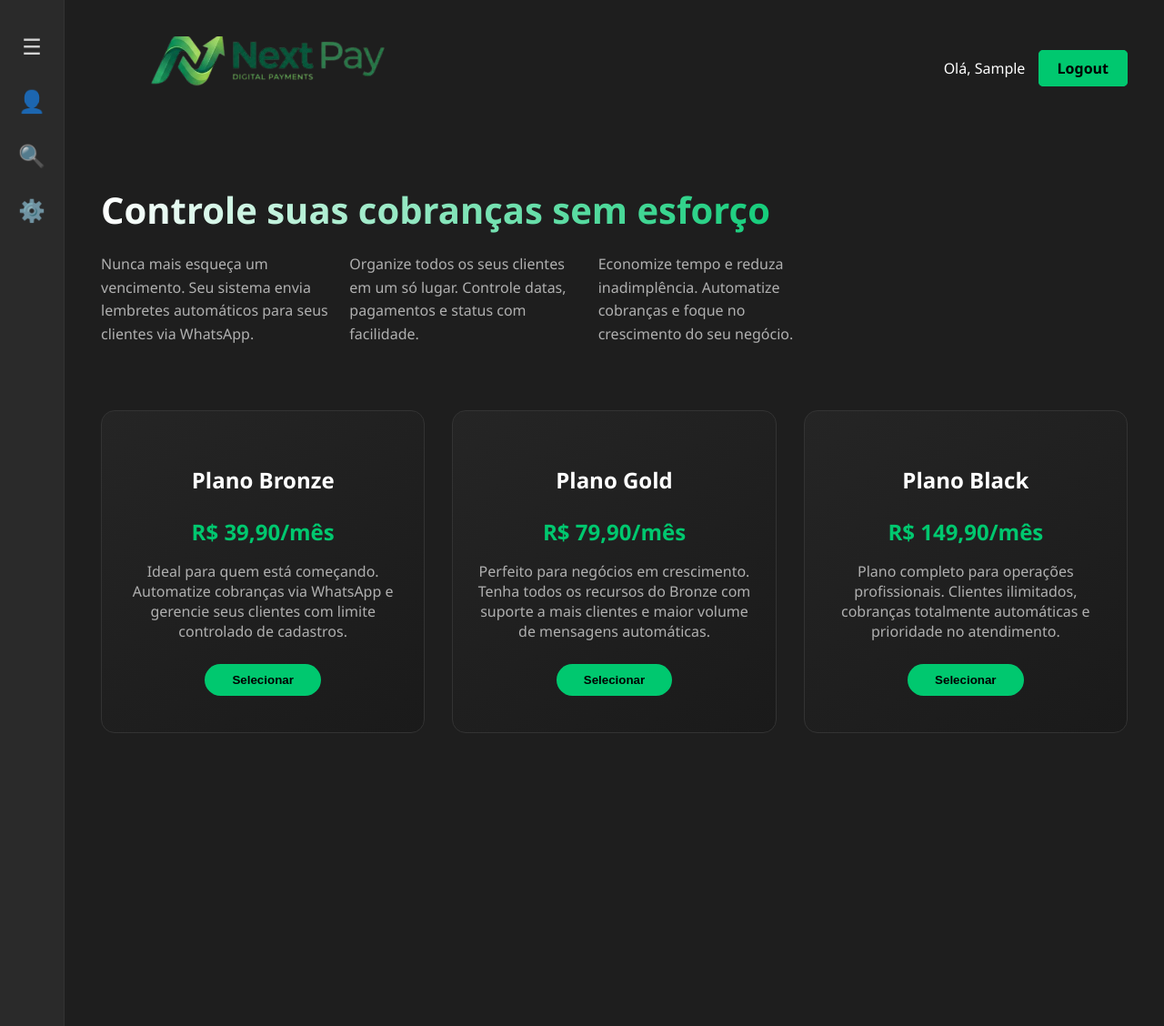
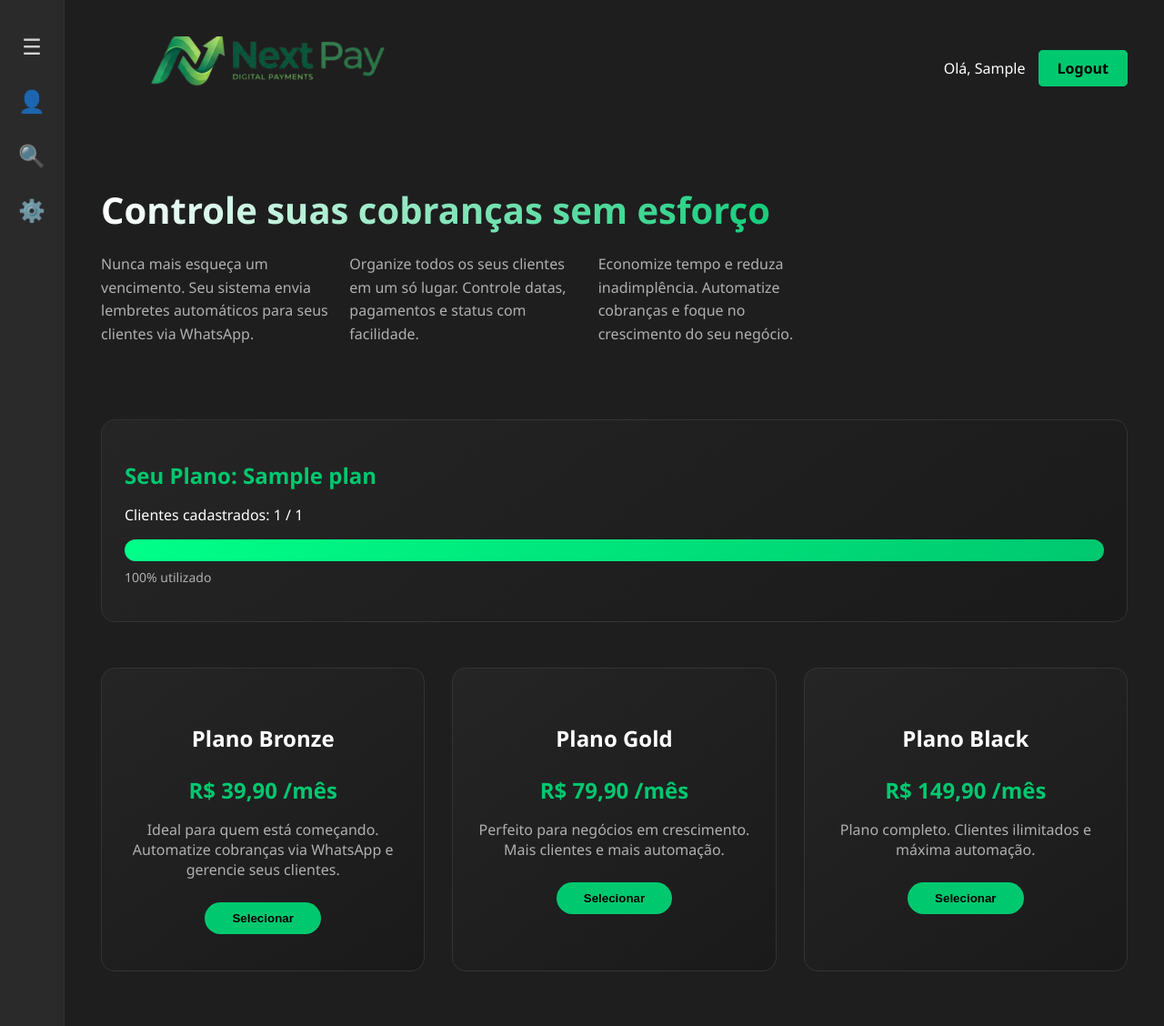
Before and after one commit to octavio-knupp/Gestao-De-Assinaturas, a Django app: page / in a window 1280 px wide. Shown: the whole page at 91% size. Run offline with Django 5.2, Linux system fonts and the light colour scheme; a user stored in the database is signed in; tables that the repository leaves empty hold one stand-in row (values such as "Sample post").

Commit message:
Implementa sistema de assinatura com plano Bronze automático, limite de clientes e barra de uso (%)

```diff
--- a/backend/PyWhatKit_DB.txt
+++ b/backend/PyWhatKit_DB.txt
@@ -138,3 +138,8 @@ Time: 16:24
 Phone Number: +5541997121061
 Message: Olá André,Sua assinatura está vencida.Regularize o pagamento para reativar o serviço.
 --------------------
+Date: 23/4/2026
+Time: 22:48
+Phone Number: +5541999005683
+Message: Olá Nícolas,Sua assinatura está vencida.Regularize o pagamento para reativar o serviço.
+--------------------
--- a/backend/clients/views.py
+++ b/backend/clients/views.py
@@ -3,14 +3,20 @@ from django.contrib.auth.models import User
 from django.contrib.auth import authenticate, login, logout
 from django.contrib.auth.decorators import login_required
 from .models import Client
-from datetime import date
-from datetime import timedelta
+
+from datetime import date, timedelta
+from decimal import Decimal
+
 from subscriptions.models import Subscription
 from plans.models import Plan
 
 
+# ===============================
 # 🚀 CADASTRO DE USUÁRIO
+# ===============================
+
 def create_client(request):
+
     if request.method == 'POST':
 
         first_name = request.POST.get('first_name')
@@ -22,6 +28,7 @@ def create_client(request):
         erros = []
 
         # 🔥 VALIDAÇÕES
+
         if password != confirm_password:
             erros.append('As senhas não coincidem!')
 
@@ -35,13 +42,19 @@ def create_client(request):
             erros.append('Email inválido!')
 
         # ❌ SE TIVER ERROS
+
         if erros:
-            return render(request, 'create_client.html', {
-                'erros': erros,
-                'dados': request.POST
-            })
+            return render(
+                request,
+                'create_client.html',
+                {
+                    'erros': erros,
+                    'dados': request.POST
+                }
+            )
 
         # ✅ CRIA USUÁRIO
+
         user = User.objects.create_user(
             username=email,
             email=email,
@@ -49,7 +62,9 @@ def create_client(request):
             first_name=first_name,
             last_name=last_name
         )
-        # CRIA ASSINATURA AUTOMÁTICA COM PLANO BRONZE
+
+        # 🧠 CRIA ASSINATURA AUTOMÁTICA (BRONZE)
+
         plan = Plan.objects.get(name="Bronze")
 
         Subscription.objects.create(
@@ -63,8 +78,12 @@ def create_client(request):
     return render(request, 'create_client.html')
 
 
+# ===============================
 # 🔐 LOGIN
+# ===============================
+
 def login_client(request):
+
     if request.method == 'POST':
 
         email = request.POST.get('email')
@@ -77,27 +96,76 @@ def login_client(request):
         )
 
         if user is not None:
+
             login(request, user)
+
             return redirect('home_client')
+
         else:
-            return render(request, 'login_client.html', {
-                'erro': 'Email ou senha inválidos'
-            })
+
+            return render(
+                request,
+                'login_client.html',
+                {
+                    'erro': 'Email ou senha inválidos'
+                }
+            )
 
     return render(request, 'login_client.html')
 
 
+# ===============================
 # 🏠 HOME
+# ===============================
+
 @login_required
 def home_client(request):
-    return render(request, 'home_client.html', {
-        'name': request.user.first_name
-    })
+
+    subscription = Subscription.objects.filter(
+        user=request.user
+    ).first()
+
+    total_clients = Client.objects.filter(
+        owner=request.user
+    ).count()
+
+    percentage = 0
+    max_clients = None
+
+    if subscription:
+
+        plan = subscription.plan
+        max_clients = plan.max_clients
+
+        if max_clients:
+
+            percentage = int(
+                (total_clients / max_clients) * 100
+            )
+
+            if percentage > 100:
+                percentage = 100
+
+    return render(
+        request,
+        'home_client.html',
+        {
+            'subscription': subscription,
+            'total_clients': total_clients,
+            'max_clients': max_clients,
+            'percentage': percentage
+        }
+    )
 
 
+# ===============================
 # 🚪 LOGOUT
+# ===============================
+
 def logout_client(request):
+
     logout(request)
+
     return redirect('login_client')
 
 
@@ -113,33 +181,46 @@ def list_clients(request):
     )
 
     today = date.today()
+
     clients_status = []
+
     for client in clients:
 
         if client.due_date < today:
+
             status = "vencido"
 
         elif client.due_date == today:
+
             status = "vence_hoje"
 
         elif client.due_date <= today + timedelta(days=3):
+
             status = "vence_breve"
 
         else:
+
             status = "em_dia"
 
         clients_status.append({
+
             'client': client,
             'status': status
+
         })
 
     return render(
+
         request,
+
         'list_client.html',
+
         {
             'clients_status': clients_status
         }
+
     )
+
 
 # ===============================
 # 📋 CADASTRO CLIENTE
@@ -150,6 +231,55 @@ def cadastro_client(request):
 
     if request.method == 'POST':
 
+        # 🔎 BUSCA ASSINATURA
+
+        subscription = Subscription.objects.filter(
+            user=request.user
+        ).first()
+
+        if not subscription:
+
+            return render(
+                request,
+                'cadastro_client.html',
+                {
+                    'erro': 'Usuário sem assinatura ativa.'
+                }
+            )
+
+        plan = subscription.plan
+
+        # 🔎 CONTAR CLIENTES
+
+        total_clients = Client.objects.filter(
+            owner=request.user
+        ).count()
+
+        # 🚫 VERIFICAR LIMITE
+
+        if plan.max_clients is not None:
+
+            if total_clients >= plan.max_clients:
+
+                return render(
+                    request,
+                    'cadastro_client.html',
+                    {
+                        'erro': 'Limite de clientes atingido para seu plano.'
+                    }
+                )
+
+        # 💰 TRATAR MENSALIDADE
+
+        monthly_fee_value = request.POST.get('monthly_fee')
+
+        if not monthly_fee_value:
+            monthly_fee_value = 0
+
+        monthly_fee = Decimal(monthly_fee_value)
+
+        # ✅ CRIAR CLIENTE
+
         Client.objects.create(
 
             owner=request.user,
@@ -159,7 +289,7 @@ def cadastro_client(request):
             phone=request.POST.get('phone'),
             gender=request.POST.get('gender'),
             due_date=request.POST.get('due_date'),
-            monthly_fee=request.POST.get('monthly_fee')
+            monthly_fee=monthly_fee
 
         )
 
@@ -169,6 +299,7 @@ def cadastro_client(request):
         request,
         'cadastro_client.html'
     )
+
 
 # ===============================
 # ✏️ ALTERAÇÃO CLIENTE
@@ -190,7 +321,13 @@ def update_client(request, client_id):
         client.phone = request.POST.get('phone')
         client.gender = request.POST.get('gender')
         client.due_date = request.POST.get('due_date')
-        client.monthly_fee = request.POST.get('monthly_fee')
+
+        monthly_fee_value = request.POST.get('monthly_fee')
+
+        if not monthly_fee_value:
+            monthly_fee_value = 0
+
+        client.monthly_fee = Decimal(monthly_fee_value)
 
         client.save()
 
--- a/backend/templates/home_client.html
+++ b/backend/templates/home_client.html
@@ -6,14 +6,17 @@
     <meta charset="UTF-8">
     <meta name="viewport" content="width=device-width, initial-scale=1.0">
     <title>Next Pay - Digital Payments</title>
+
     <link rel="stylesheet" href="{% static 'css/home.css' %}">
     <link rel="icon" href="{% static 'img/favicon.ico' %}" type="image/png">
+
     <script src="{% static 'js/home.js' %}" defer></script>
 </head>
 
 <body>
 
 <aside class="sidebar" id="sidebar">
+
     <div class="sidebar-item" id="menuBtn">
         <div class="sidebar-icon">☰</div>
         <span class="sidebar-text">Menu</span>
@@ -50,64 +53,220 @@
         <div class="sidebar-icon">⚙️</div>
         <span class="sidebar-text">Configurações</span>
     </div>
+
 </aside>
 
 <main class="main-content">
+
 <header>
+
     <div class="logo">
-                <img src="{% static 'img/logosemfundo.png' %}" alt="Next Pay" class="logo-icon">
+        <img src="{% static 'img/logosemfundo.png' %}"
+             alt="Next Pay"
+             class="logo-icon">
     </div>
+
     <div class="nav-auth">
+
         {% if user.is_authenticated %}
-                <span class="user-name">Olá, {{ user.first_name }}</span>
-                <a href="{% url 'logout_client' %}" class="btn-register">Logout</a>
-                {% else %}
-                <a href="{% url 'login_client' %}" class="btn-register">Login</a>
-                <a href="{% url 'create_client' %}" class="btn-register">Cadastro</a>
+
+            <span class="user-name">
+                Olá, {{ user.first_name }}
+            </span>
+
+            <a href="{% url 'logout_client' %}"
+               class="btn-register">
+
+               Logout
+
+            </a>
+
         {% endif %}
+
     </div>
+
 </header>
 
+
 <section class="hero-section">
+
     <h1>Controle suas cobranças sem esforço</h1>
+
     <div class="description-grid">
-                <div>Nunca mais esqueça um vencimento.
-                    Seu sistema envia lembretes automáticos para seus clientes via WhatsApp.</div>
-                <div>Organize todos os seus clientes em um só lugar.
-                    Controle datas, pagamentos e status com facilidade.</div>
-                <div>Economize tempo e reduza inadimplência.
-                    Automatize cobranças e foque no crescimento do seu negócio.</div>
+
+        <div>
+            Nunca mais esqueça um vencimento.
+            Seu sistema envia lembretes automáticos
+            para seus clientes via WhatsApp.
         </div>
+
+        <div>
+            Organize todos os seus clientes em um só lugar.
+            Controle datas, pagamentos e status
+            com facilidade.
+        </div>
+
+        <div>
+            Economize tempo e reduza inadimplência.
+            Automatize cobranças e foque
+            no crescimento do seu negócio.
+        </div>
+
+    </div>
+
 </section>
 
-        <div class="plans-container">
-            <div class="plan-card">
-                <h2>Plano Bronze</h2>
-                <h3>R$ 39,90<span>/mês</span></h3>
-                <p> Ideal para quem está começando.
-                    Automatize cobranças via WhatsApp e gerencie seus clientes
-                    com limite controlado de cadastros.</p>
-                <button class="btn-plan">Selecionar</button>
+
+<!-- ============================= -->
+<!-- USO DO PLANO -->
+<!-- ============================= -->
+
+{% if subscription %}
+
+<div class="usage-container">
+
+    <h2>
+
+        Seu Plano:
+
+        {{ subscription.plan.name }}
+
+    </h2>
+
+    <p>
+
+        Clientes cadastrados:
+
+        {{ total_clients }}
+
+        {% if max_clients %}
+
+            / {{ max_clients }}
+
+        {% else %}
+
+            / Ilimitado
+
+        {% endif %}
+
+    </p>
+
+    {% if max_clients %}
+
+    <div class="progress-bar">
+
+        <div class="progress-fill"
+            style="--progress: {{ percentage|default:0 }}%;">
         </div>
 
-            <div class="plan-card">
-                <h2>Plano Gold</h2>
-                <h3>R$ 79,90<span>/mês</span></h3>
-                <p> Perfeito para negócios em crescimento.
-                    Tenha todos os recursos do Bronze com suporte a
-                    mais clientes e maior volume de mensagens automáticas.</p>
-                <button class="btn-plan">Selecionar</button>
+    </div>
+    <p class="usage-percent">
+
+        {{ percentage }}% utilizado
+
+    </p>
+
+    {% else %}
+
+    <p class="unlimited-text">
+
+        Clientes ilimitados
+
+    </p>
+
+    {% endif %}
+
 </div>
 
+{% endif %}
+
+
+<div class="plans-container">
+
     <div class="plan-card">
+
+        <h2>Plano Bronze</h2>
+
+        <h3>
+
+            R$ 39,90
+            <span>/mês</span>
+
+        </h3>
+
+        <p>
+
+            Ideal para quem está começando.
+            Automatize cobranças via WhatsApp
+            e gerencie seus clientes.
+
+        </p>
+
+        <button class="btn-plan">
+
+            Selecionar
+
+        </button>
+
+    </div>
+
+
+    <div class="plan-card">
+
+        <h2>Plano Gold</h2>
+
+        <h3>
+
+            R$ 79,90
+            <span>/mês</span>
+
+        </h3>
+
+        <p>
+
+            Perfeito para negócios em crescimento.
+            Mais clientes e mais automação.
+
+        </p>
+
+        <button class="btn-plan">
+
+            Selecionar
+
+        </button>
+
+    </div>
+
+
+    <div class="plan-card">
+
         <h2>Plano Black</h2>
-                <h3>R$ 149,90<span>/mês</span></h3>
-                <p> Plano completo para operações profissionais.
-                    Clientes ilimitados, cobranças totalmente automáticas
-                    e prioridade no atendimento.</p>
-                <button class="btn-plan">Selecionar</button>
+
+        <h3>
+
+            R$ 149,90
+            <span>/mês</span>
+
+        </h3>
+
+        <p>
+
+            Plano completo.
+            Clientes ilimitados
+            e máxima automação.
+
+        </p>
+
+        <button class="btn-plan">
+
+            Selecionar
+
+        </button>
+
     </div>
+
 </div>
+
 </main>
 
 </body>
--- a/static/css/home.css
+++ b/static/css/home.css
@@ -259,3 +259,95 @@
     width: 100%;
 
 }
+
+/* ============================= */
+/* USO DO PLANO */
+/* ============================= */
+
+.usage-container {
+
+    margin: 30px 0;
+
+    background: linear-gradient(
+        145deg,
+        #252525,
+        #1a1a1a
+    );
+
+    border: 1px solid #333;
+
+    padding: 25px;
+
+    border-radius: 15px;
+
+}
+
+/* Título do plano */
+
+.usage-container h2 {
+
+    margin-bottom: 10px;
+
+    color: var(--primary-green);
+
+}
+
+/* Barra externa */
+
+.progress-bar {
+
+    width: 100%;
+
+    height: 24px;
+
+    background-color: #333;
+
+    border-radius: 12px;
+
+    overflow: hidden;
+
+    margin-top: 10px;
+
+}
+
+/* Barra interna */
+
+.progress-fill {
+
+    height: 100%;
+
+    background: linear-gradient(
+        90deg,
+        #00ff88,
+        #00c86f
+    );
+
+    width: var(--progress);
+
+    transition: width 0.4s ease;
+
+}
+
+/* Texto da porcentagem */
+
+.usage-percent {
+
+    margin-top: 8px;
+
+    font-size: 14px;
+
+    color: var(--text-gray);
+
+}
+
+/* Plano ilimitado */
+
+.unlimited-text {
+
+    margin-top: 10px;
+
+    color: var(--primary-green);
+
+    font-weight: bold;
+
+}
```
Lines whose indentation alone changed are shown as unchanged.
